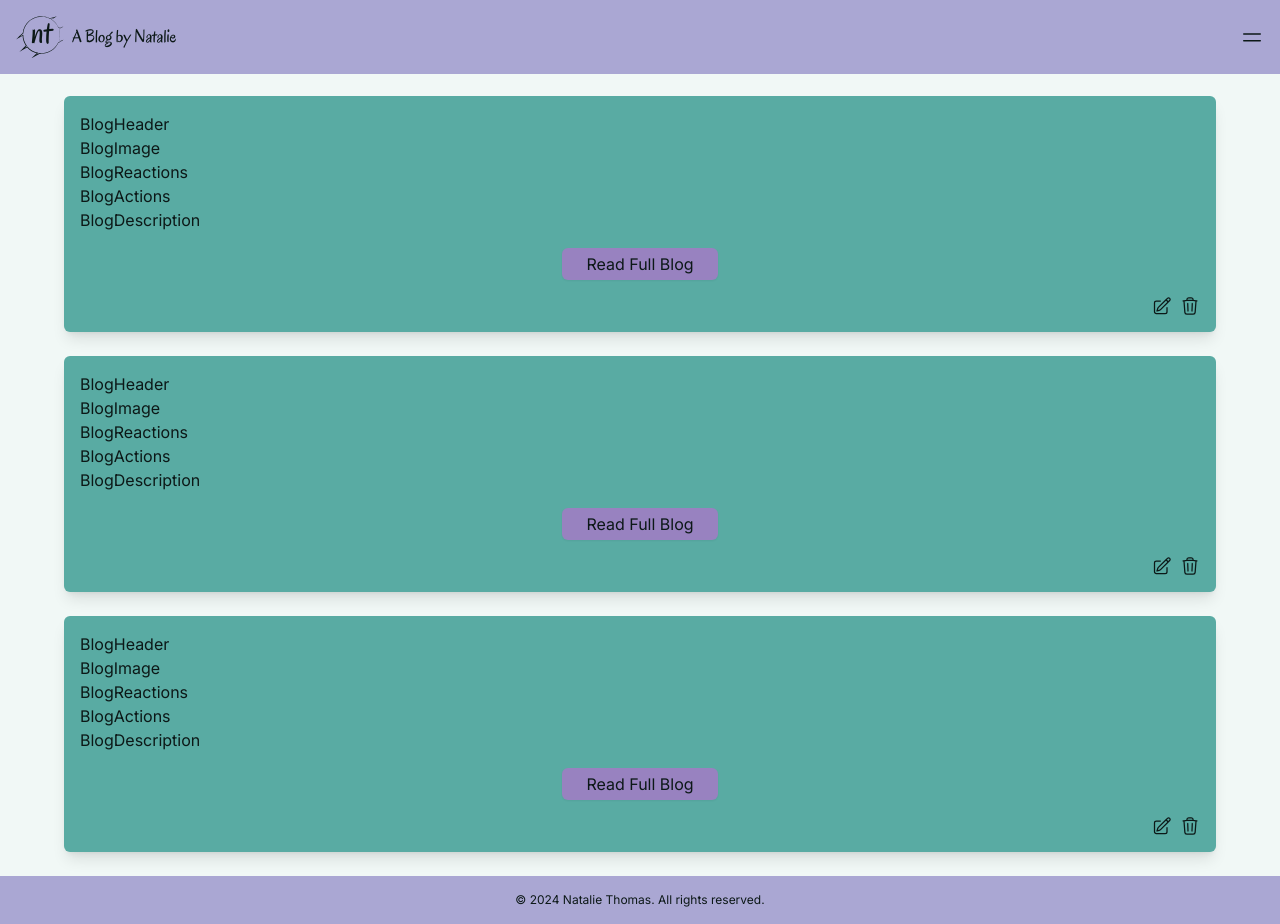
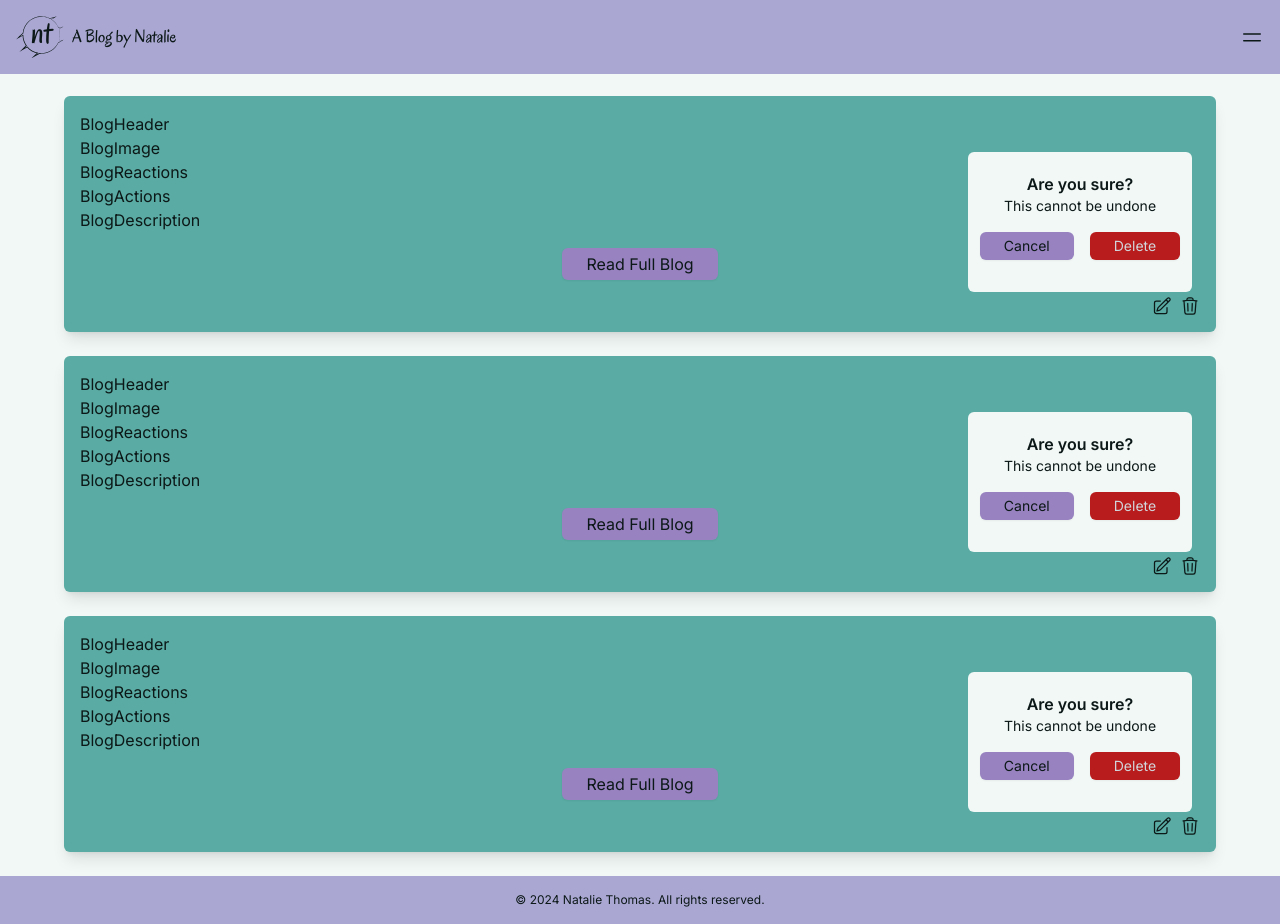
Before and after one commit to BenJohnsonFullStack/natalie-blog, a Next.js app: page /blogs in a window 1280 px wide. Built offline with nearby package versions, Linux system fonts and the light colour scheme.

Commit message:
delete confirmation popup

```diff
--- a/src/app/ui/Button.jsx
+++ b/src/app/ui/Button.jsx
@@ -1,13 +1,16 @@
 export const Button = ({ buttonText, buttonStyle, type }) => {
+  const buttonStyles = {
+    primary:
+      "bg-primary px-6 py-1 rounded-md shadow-sm hover:bg-secondary duration-150",
+    accent:
+      "bg-accent rounded-md shadow-sm hover:bg-secondary duration-150 py-1 mt-4 mb-4 px-6",
+    danger:
+      "bg-red-700 text-gray-300 rounded-md shadow-sm hover:bg-red-600 duration-150 py-1 mt-4 mb-4 px-6",
+  };
+
+  const buttonClass = buttonStyles[buttonStyle];
   return (
-    <button
-      type={type || ""}
-      className={
-        buttonStyle === "primary"
-          ? "bg-primary px-6 py-1 rounded-md shadow-sm hover:bg-secondary duration-150"
-          : "bg-accent rounded-md shadow-sm hover:bg-secondary duration-150 py-1 mt-4 mb-4 px-6"
-      }
-    >
+    <button type={type || ""} className={buttonClass}>
       {buttonText}
     </button>
   );
--- /dev/null
+++ b/src/app/ui/Confirmation.jsx
@@ -0,0 +1,15 @@
+import { Button } from ".";
+export const Confirmation = () => {
+  return (
+    <div className="px-4 py-4 w-56 bg-bg absolute bottom-6 right-2 rounded-md">
+      <h3 className="text-center text-text text-md font-semibold pt-1">
+        Are you sure?
+      </h3>
+      <h4 className="text-center text-text text-sm">This cannot be undone</h4>
+      <div className="flex text-sm items-center justify-center gap-4">
+        <Button buttonText="Cancel" buttonStyle="accent" />
+        <Button buttonText="Delete" buttonStyle="danger" />
+      </div>
+    </div>
+  );
+};
--- /dev/null
+++ b/src/app/ui/blog/BlogAdminActions.jsx
@@ -0,0 +1,25 @@
+"use client";
+import { useState } from "react";
+import Link from "next/link";
+import { EditIcon, DeleteIcon } from ".";
+import { Confirmation } from "..";
+
+export const BlogAdminActions = ({ user, blog }) => {
+  console.log(user.type);
+  const [isConfirming, setIsConfirming] = useState(true);
+  return (
+    <>
+      {user.type === "admin" && (
+        <div className="flex justify-end gap-2">
+          <Link href={`/edit/${blog.id}`}>
+            <EditIcon />
+          </Link>
+          <div className="relative">
+            {isConfirming && <Confirmation />}
+            <DeleteIcon />
+          </div>
+        </div>
+      )}
+    </>
+  );
+};
--- a/src/app/ui/blog/BlogCard.jsx
+++ b/src/app/ui/blog/BlogCard.jsx
@@ -1,12 +1,12 @@
+"use client";
 import Link from "next/link";
 import {
   BlogActions,
+  BlogAdminActions,
   BlogDescription,
   BlogHeader,
   BlogImage,
   BlogReactions,
-  DeleteIcon,
-  EditIcon,
 } from ".";
 import { Button } from "..";
 
@@ -25,14 +25,7 @@ export const BlogCard = ({ user, blog }) => {
         </div>
       </Link>
 
-      {user.type === "admin" && (
-        <div className="flex justify-end gap-2">
-          <Link href={`/edit/${blog.id}`}>
-            <EditIcon />
-          </Link>
-          <DeleteIcon />
-        </div>
-      )}
+      <BlogAdminActions user={user} blog={blog} />
     </div>
   );
 };
--- a/src/app/ui/blog/index.js
+++ b/src/app/ui/blog/index.js
@@ -1,5 +1,6 @@
 import { BlogCard } from "./BlogCard";
 import { BlogActions } from "./BlogActions";
+import { BlogAdminActions } from "./BlogAdminActions";
 import { BlogDescription } from "./BlogDescription";
 import { BlogHeader } from "./BlogHeader";
 import { BlogImage } from "./BlogImage";
@@ -10,6 +11,7 @@ import { EditIcon } from "./EditIcon";
 export {
   BlogCard,
   BlogActions,
+  BlogAdminActions,
   BlogDescription,
   BlogHeader,
   BlogImage,
--- a/src/app/ui/index.js
+++ b/src/app/ui/index.js
@@ -1,8 +1,9 @@
 import { Blogs } from "./Blogs";
 import { Button } from "./Button";
+import { Confirmation } from "./Confirmation";
 import { Copyright } from "./Copyright";
 import { Footer } from "./Footer";
 import { Header } from "./Header";
 import { Logo } from "./Logo";
 
-export { Blogs, Button, Copyright, Footer, Header, Logo };
+export { Blogs, Button, Confirmation, Copyright, Footer, Header, Logo };
```
